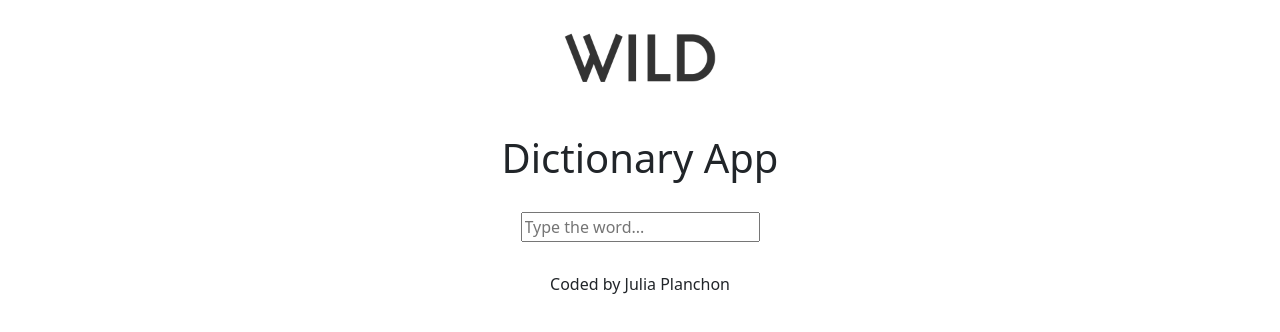
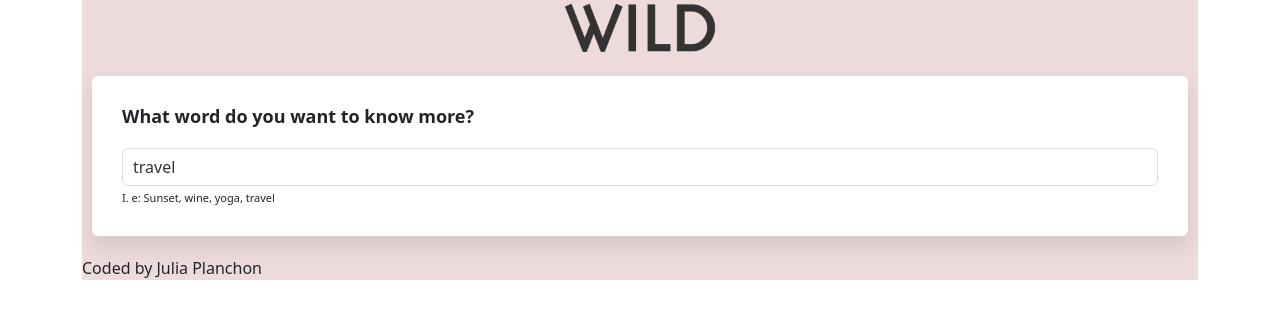
Before and after one commit to jujuPlanchon/dictionary-react, a React (Create React App) app: page / in a window 1280 px wide. Shown: the top 332 px of the page. Built offline with nearby package versions, Linux system fonts and the light colour scheme; no server answers.

Commit message:
new files for styles all the layout

```diff
--- a/src/App.css
+++ b/src/App.css
@@ -1,16 +1,9 @@
-.App-header {
-  margin: 30px 0;
+.App {
+  background: #eddbdb;
 }
 
-.App {
-  text-align: center;
-}
 .App-logo {
   width: 200px;
   display: block;
   margin: 0 auto;
 }
-
-.App-footer {
-  margin: 30px 0;
-}
--- a/src/App.js
+++ b/src/App.js
@@ -9,10 +9,9 @@
       <div className="App">
         <header className="App-header">
           <img src={Wild} className="img-fluid App-logo" alt="logo" />
-          <h1 className="mt-5">Dictionary App</h1>
         </header>
         <main>
-          <Dictionary />
+          <Dictionary defaultKeyword="travel" />
         </main>
         <footer className="App-footer">Coded by Julia Planchon</footer>
       </div>
--- a/src/Dictionary.css
+++ b/src/Dictionary.css
@@ -1,3 +1,24 @@
-.Dictionary {
-  color: blueviolet;
+.Dictionary section {
+  background: white;
+  padding: 30px;
+  border-radius: 6px;
+  box-shadow: 0 10px 20px rgba(0, 0, 0, 0.1);
+  margin: 20px 10px;
 }
+.Dictionary h1 {
+  font-size: 18px;
+  margin-bottom: 20px;
+  font-weight: bold;
+}
+.Dictionary input {
+  width: 100%;
+  padding: 6px 10px;
+  border: 1px solid #ddd;
+  border-radius: 6px;
+  color: #333;
+}
+
+.Dictionary .hint {
+  font-size: 11px;
+  margin-top: 4px;
+}
--- a/src/Dictionary.js
+++ b/src/Dictionary.js
@@ -3,34 +3,50 @@
 import axios from "axios";
 import Results from "./Results";
 
-export default function Dictionary() {
-  let [keyword, setKeyword] = useState(null);
+export default function Dictionary(props) {
+  let [keyword, setKeyword] = useState(props.defaultKeyword);
   let [results, setResults] = useState(null);
-
+  let [loaded, setLoaded] = useState(false);
   function handleResponse(response) {
     setResults(response.data[0]);
   }
-
-  function search(event) {
-    event.preventDefault();
-
+  function search() {
     let apiUrl = `https://api.dictionaryapi.dev/api/v2/entries/en_US/${keyword}`;
     axios.get(apiUrl).then(handleResponse);
+  }
+
+  function handleSubmit(event) {
+    event.preventDefault();
+    search();
   }
 
   function handleKeywordChange(event) {
     setKeyword(event.target.value);
   }
+  function load() {
+    setLoaded(true);
+    search();
+  }
+  if (loaded) {
     return (
       <div className="Dictionary">
-      <form onSubmit={search}>
+        <section>
+          <h1>What word do you want to know more?</h1>
+          <form onSubmit={handleSubmit}>
             <input
               type="search"
               placeholder="Type the word..."
               onChange={handleKeywordChange}
+              defaultValue={props.defaultKeyword}
             />
           </form>
+          <div className="hint">I. e: Sunset, wine, yoga, travel</div>
+        </section>
         <Results results={results} />
       </div>
     );
+  } else {
+    load();
+    return "Loading";
   }
+}
--- /dev/null
+++ b/src/Meaning.css
@@ -0,0 +1,11 @@
+.Meaning h3 {
+  text-transform: capitalize;
+  font-size: 24px;
+}
+.Meaning .definition {
+  color: #b57469;
+  font-weight: bold;
+}
+.Meaning .example {
+  opacity: 0.6;
+}
--- a/src/Meaning.js
+++ b/src/Meaning.js
@@ -1,5 +1,6 @@
 import React from "react";
 import Synonyms from "./Synonyms";
+import "./Meaning.css";
 
 export default function Meaning(props) {
   return (
@@ -8,14 +9,9 @@
       {props.meaning.definitions.map(function (definition, index) {
         return (
           <div key={index}>
-            <p>
-              <strong>Definition:</strong>
-              {definition.definition}
-              <br />
-              <strong>Example:</strong>
-              <em>{definition.example}</em>
-              <Synonyms synonyms={definition.synonyms} />
-            </p>
+            <div className="definition">{definition.definition}</div>
+            <div className="example">{definition.example}</div>
+            <Synonyms synonyms={definition.synonyms} />
           </div>
         );
       })}
--- /dev/null
+++ b/src/Phonetic.css
@@ -0,0 +1,24 @@
+.Phonetic {
+  margin: 20px 0px;
+}
+
+.Phonetic a {
+  border: 1px solid #eddbdb;
+  text-decoration: none;
+  padding: 8px 15px;
+  margin-right: 10px;
+  border-radius: 20px;
+  transition: all 200ms ease-in-out;
+  font-size: 14px;
+  font-weight: bold;
+  color: black;
+}
+.Phonetic a:hover {
+  background-color: #eddbdb;
+  color: black;
+}
+
+.Phonetic .text {
+  opacity: 0.6;
+  font-weight: bold;
+}
--- a/src/Phonetic.js
+++ b/src/Phonetic.js
@@ -1,4 +1,5 @@
 import React from "react";
+import "./Phonetic.css";
 
 export default function Phonetic(props) {
   return (
@@ -6,8 +7,7 @@
       <a href={props.phonetic.audio} target="_blank" rel="noreferrer">
         Listen
       </a>
-
-      {props.phonetic.text}
+      <span className="text">{props.phonetic.text}</span>
     </div>
   );
 }
--- /dev/null
+++ b/src/Results.css
@@ -0,0 +1,7 @@
+.Results h2 {
+  font-size: 40px;
+  text-transform: capitalize;
+  font-weight: bold;
+  line-height: 1.5;
+  color: #b57469;
+}
--- a/src/Results.js
+++ b/src/Results.js
@@ -1,11 +1,13 @@
 import React from "react";
 import Meaning from "./Meaning";
 import Phonetic from "./Phonetic";
+import "./Results.css";
 
 export default function Results(props) {
   if (props.results) {
     return (
       <div className="Results">
+        <section>
           <h2>{props.results.word}</h2>
           {props.results.phonetics.map(function (phonetic, index) {
             return (
@@ -14,11 +16,12 @@
               </div>
             );
           })}
+        </section>
         {props.results.meanings.map(function (meaning, index) {
           return (
-            <div key={index}>
+            <section key={index}>
               <Meaning meaning={meaning} />
-            </div>
+            </section>
           );
         })}
       </div>
--- /dev/null
+++ b/src/Synonyms.css
@@ -0,0 +1,12 @@
+.Synonyms {
+  margin: 15px 0 10px;
+  padding: 0;
+}
+
+.Synonyms li {
+  display: inline-block;
+  padding-right: 10px;
+  font-style: italic;
+  font-size: 15px;
+  line-height: 1;
+}
--- a/src/Synonyms.js
+++ b/src/Synonyms.js
@@ -1,4 +1,5 @@
 import React from "react";
+import "./Synonyms.css";
 
 export default function Synonyms(props) {
   if (props.synonyms) {
```
Lines whose indentation alone changed are shown as unchanged.
